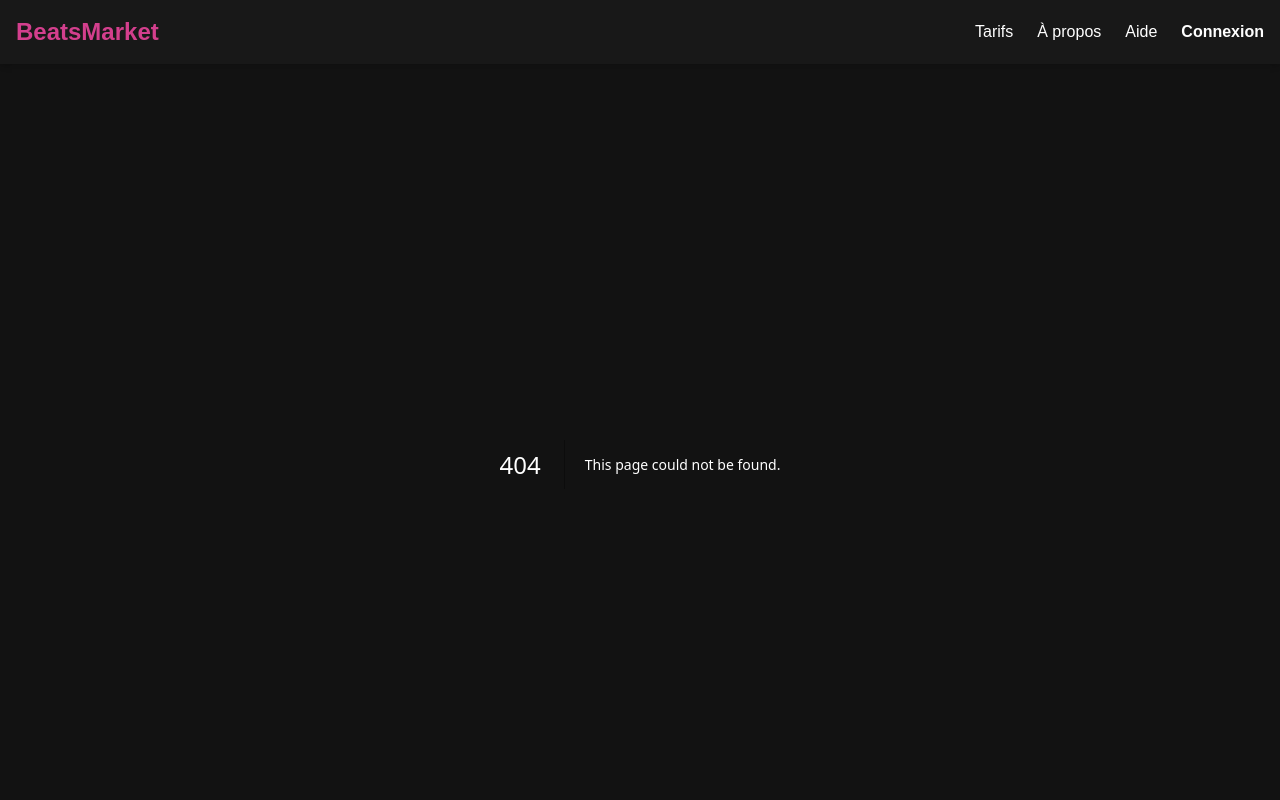
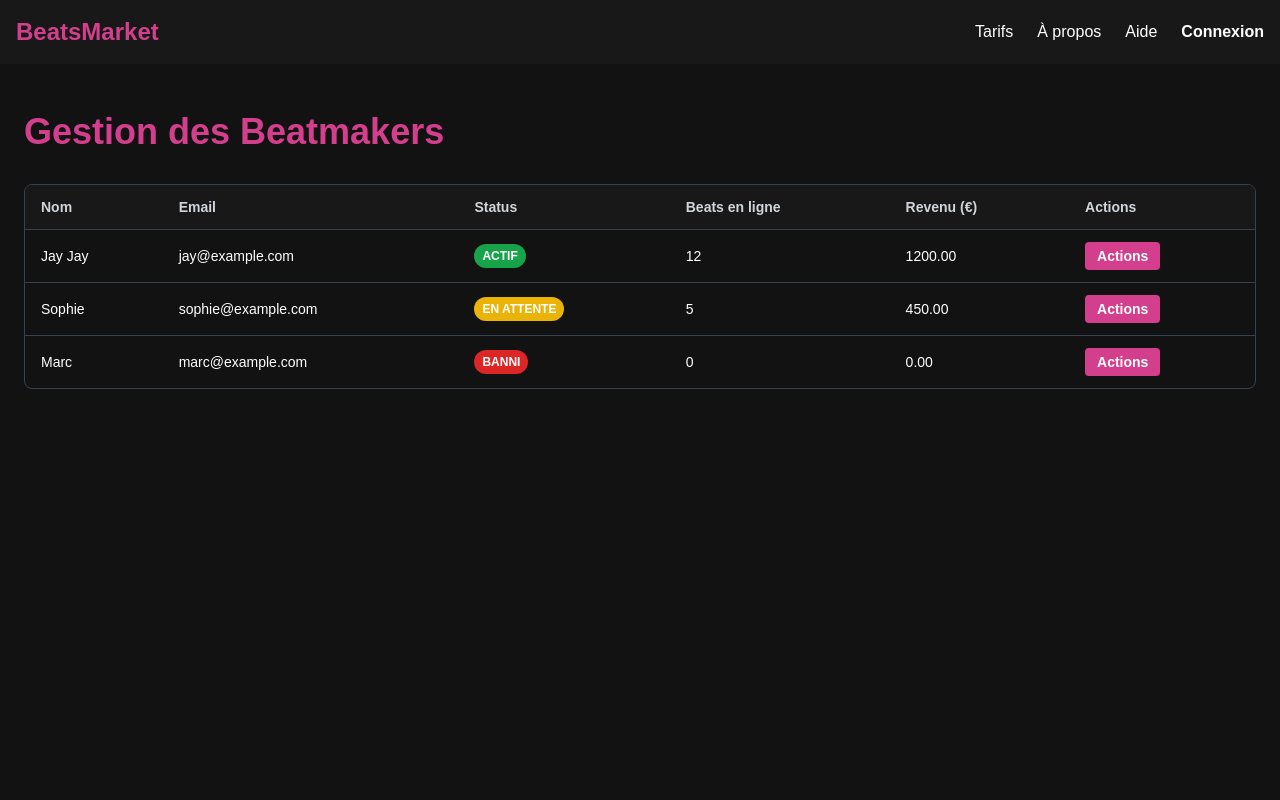
Before and after one commit to jaypms/beatsmarketlebon, a Next.js app: page /admin/beatmakers in a window 1280 px wide. Before the commit this address had no page. Shown: the top 800 px of the page. Built offline with nearby package versions, Linux system fonts and the light colour scheme.

Commit message:
Create page.tsx

```diff
--- /dev/null
+++ b/app/admin/beatmakers/page.tsx
@@ -0,0 +1,79 @@
+import React from "react"
+
+type Beatmaker = {
+  id: string
+  name: string
+  email: string
+  status: "actif" | "en attente" | "banni"
+  beatsCount: number
+  revenue: number
+}
+
+const dummyBeatmakers: Beatmaker[] = [
+  { id: "1", name: "Jay Jay", email: "jay@example.com", status: "actif", beatsCount: 12, revenue: 1200 },
+  { id: "2", name: "Sophie", email: "sophie@example.com", status: "en attente", beatsCount: 5, revenue: 450 },
+  { id: "3", name: "Marc", email: "marc@example.com", status: "banni", beatsCount: 0, revenue: 0 },
+]
+
+export default function AdminBeatmakersPage() {
+  return (
+    <section className="min-h-screen bg-darkbg px-6 py-12 text-white font-poppins">
+      <h1 className="text-4xl font-bold text-primary mb-8">Gestion des Beatmakers</h1>
+
+      <div className="overflow-x-auto rounded-lg border border-gray-700">
+        <table className="w-full text-left text-sm">
+          <thead className="bg-darkbg2 text-gray-300">
+            <tr>
+              <th className="px-4 py-3">Nom</th>
+              <th className="px-4 py-3">Email</th>
+              <th className="px-4 py-3">Status</th>
+              <th className="px-4 py-3">Beats en ligne</th>
+              <th className="px-4 py-3">Revenu (€)</th>
+              <th className="px-4 py-3">Actions</th>
+            </tr>
+          </thead>
+          <tbody>
+            {dummyBeatmakers.map((b) => (
+              <tr key={b.id} className="border-t border-gray-700 hover:bg-darkbg2/50">
+                <td className="px-4 py-3">{b.name}</td>
+                <td className="px-4 py-3">{b.email}</td>
+                <td className="px-4 py-3">
+                  <StatusBadge status={b.status} />
+                </td>
+                <td className="px-4 py-3">{b.beatsCount}</td>
+                <td className="px-4 py-3">{b.revenue.toFixed(2)}</td>
+                <td className="px-4 py-3">
+                  <ActionMenu beatmakerId={b.id} />
+                </td>
+              </tr>
+            ))}
+          </tbody>
+        </table>
+      </div>
+    </section>
+  )
+}
+
+function StatusBadge({ status }: { status: Beatmaker["status"] }) {
+  let color = "bg-gray-500"
+  if (status === "actif") color = "bg-green-600"
+  else if (status === "en attente") color = "bg-yellow-500"
+  else if (status === "banni") color = "bg-red-600"
+
+  return (
+    <span className={`inline-block px-2 py-1 rounded-full text-xs font-semibold ${color}`}>
+      {status.toUpperCase()}
+    </span>
+  )
+}
+
+function ActionMenu({ beatmakerId }: { beatmakerId: string }) {
+  return (
+    <div>
+      {/* Ici un menu déroulant avec actions comme Editer, Bannir, Supprimer */}
+      <button className="bg-primary px-3 py-1 rounded hover:bg-primary/80 text-sm font-semibold">
+        Actions
+      </button>
+    </div>
+  )
+}
```
